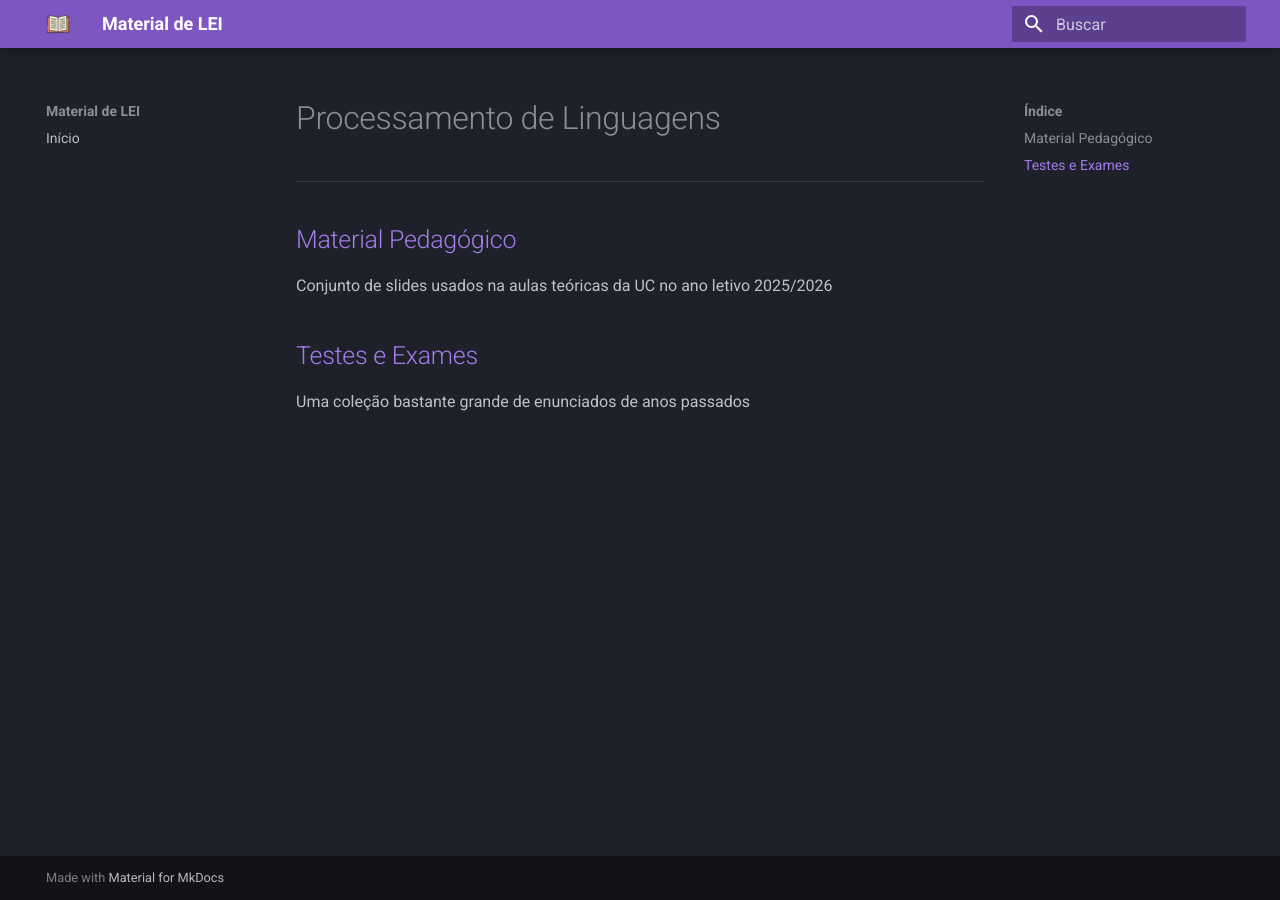
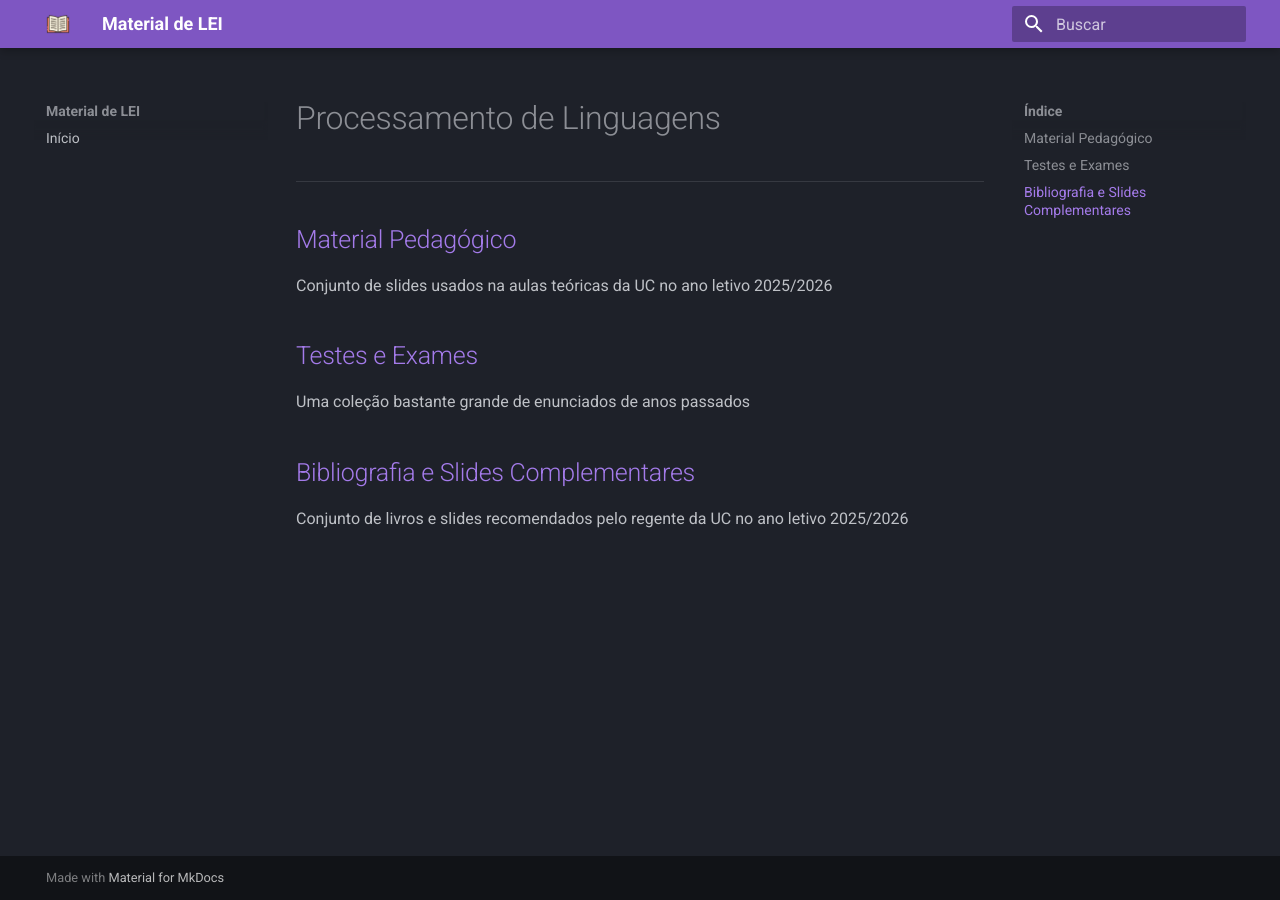
Before and after one commit to eduardo106919/LEI-Material-Estudo, an MkDocs documentation site: the page built from docs/PL/README.md, in a window 1280 px wide. Built offline with MkDocs 1.6.1 and Material for MkDocs 9.7.7, drawn with Linux system fonts in a browser that asks for light colours.

Commit message:
PL feito

```diff
--- a/docs/PL/README.md
+++ b/docs/PL/README.md
@@ -7,3 +7,6 @@ Conjunto de slides usados na aulas teóricas da UC no ano letivo 2025/2026
 
 ## [Testes e Exames](Testes%20e%20Exames/README.md)
 Uma coleção bastante grande de enunciados de anos passados
+
+## [Bibliografia e Slides Complementares](Bibliografia/README.md)
+Conjunto de livros e slides recomendados pelo regente da UC no ano letivo 2025/2026
```
Also changed, not shown: docs/PL/Bibliografia/README.md (added, +6 -0 lines), 2 other files.
